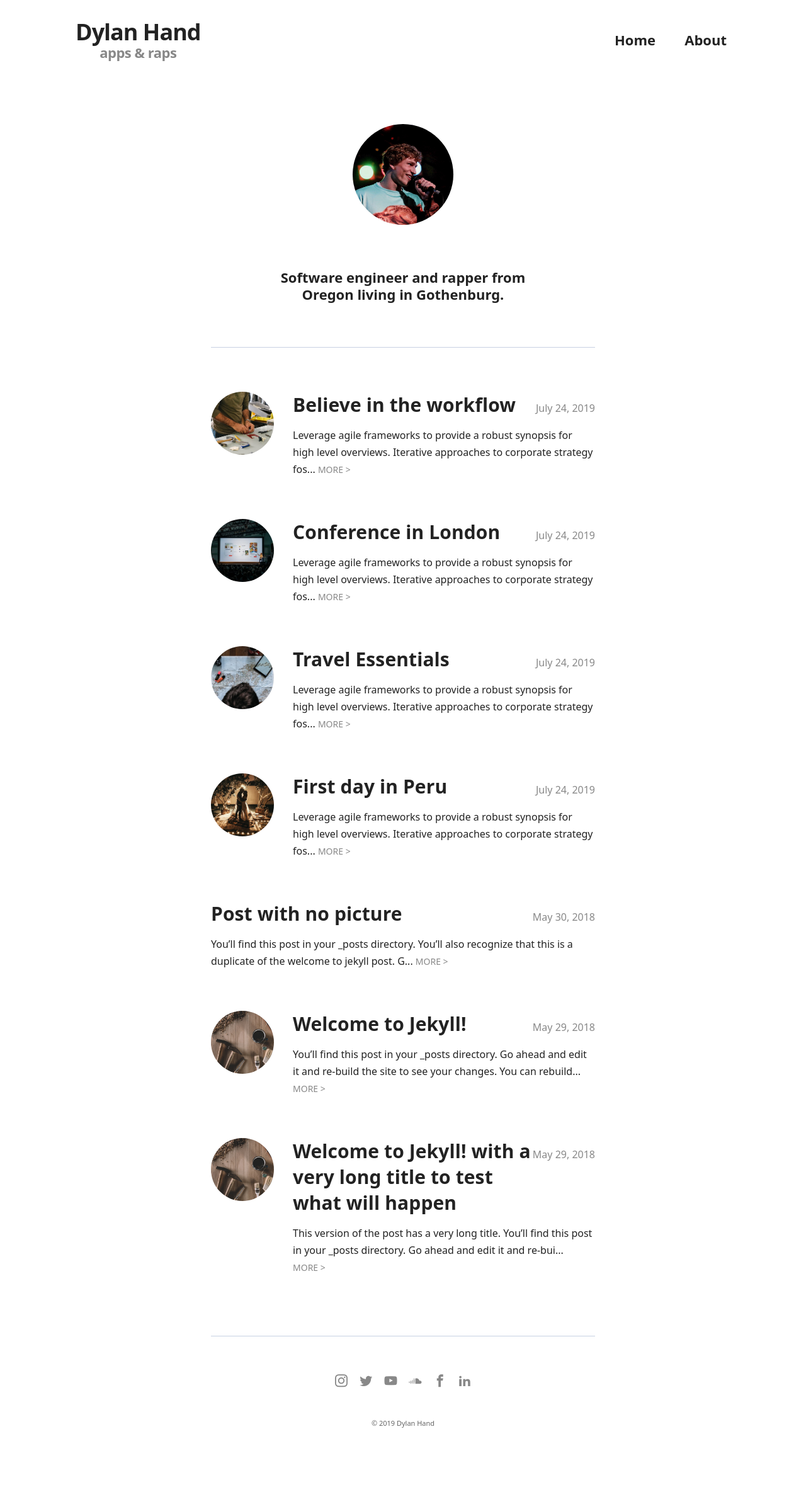
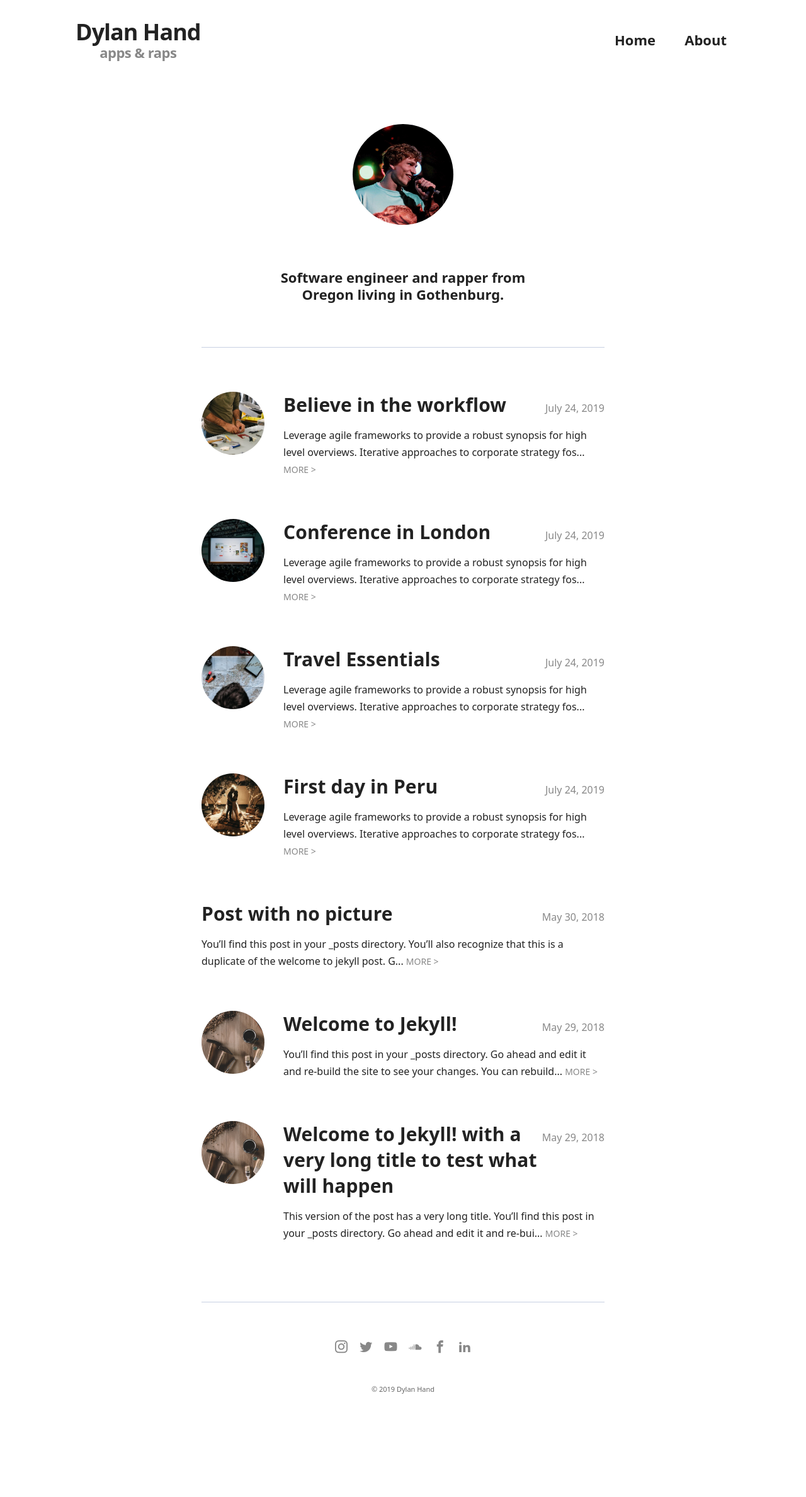
Before and after one commit to dylanhand/dylanhand.github.io, a Jekyll site: the page built from index.html, in a window 1280 px wide. Shown: the whole page at 63% size. Built offline with Jekyll 4.4.1, drawn with Linux system fonts in a browser that asks for light colours; some web fonts are replaced; after the commit the page ends 2323 px from its top, so only the background shows below that.

Commit message:
Increase site container

```diff
--- a/_sass/1-tools/_grid.scss
+++ b/_sass/1-tools/_grid.scss
@@ -3,7 +3,7 @@ $tablet:  768px;
 $mobile:  576px;
 
 .container {
-  max-width: 670px;
+  max-width: 700px;
 }
 
 .container-full {
```
